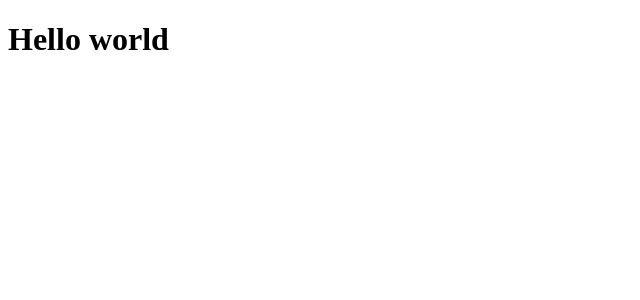
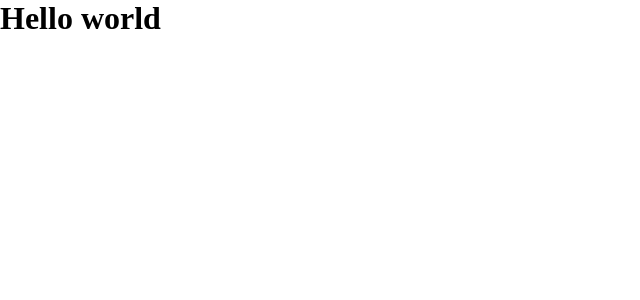
Before and after one commit to Cicilin1/Front-Burguer, a React (Vite) app: page / in a window 1280 px wide. Shown: the top 300 px of the page, without its empty margins (0-640 px from the left). Built offline with nearby package versions, Linux system fonts and the light colour scheme.

Commit message:
config:global-styles

```diff
--- a/src/main.jsx
+++ b/src/main.jsx
@@ -2,9 +2,11 @@ import React from 'react';
 import ReactDOM from 'react-dom/client';
 
 import { Home } from './pages/Login/index';
+import GlobalStyles from './styles/globalStyles';
 
 ReactDOM.createRoot(document.getElementById('root')).render(
   <React.StrictMode>
     <Home />
+    <GlobalStyles />
   </React.StrictMode>,
 );
--- /dev/null
+++ b/src/styles/globalStyles.js
@@ -0,0 +1,17 @@
+import { createGlobalStyle } from 'styled-components';
+
+const globalStyles = createGlobalStyle`
+
+    *{
+        margin: 0px;
+        padding: 0px;
+        box-sizing: border-box;
+        outline: none;
+    }
+
+    button{
+        cursor: pointer;
+    }
+`;
+
+export default globalStyles;
```
